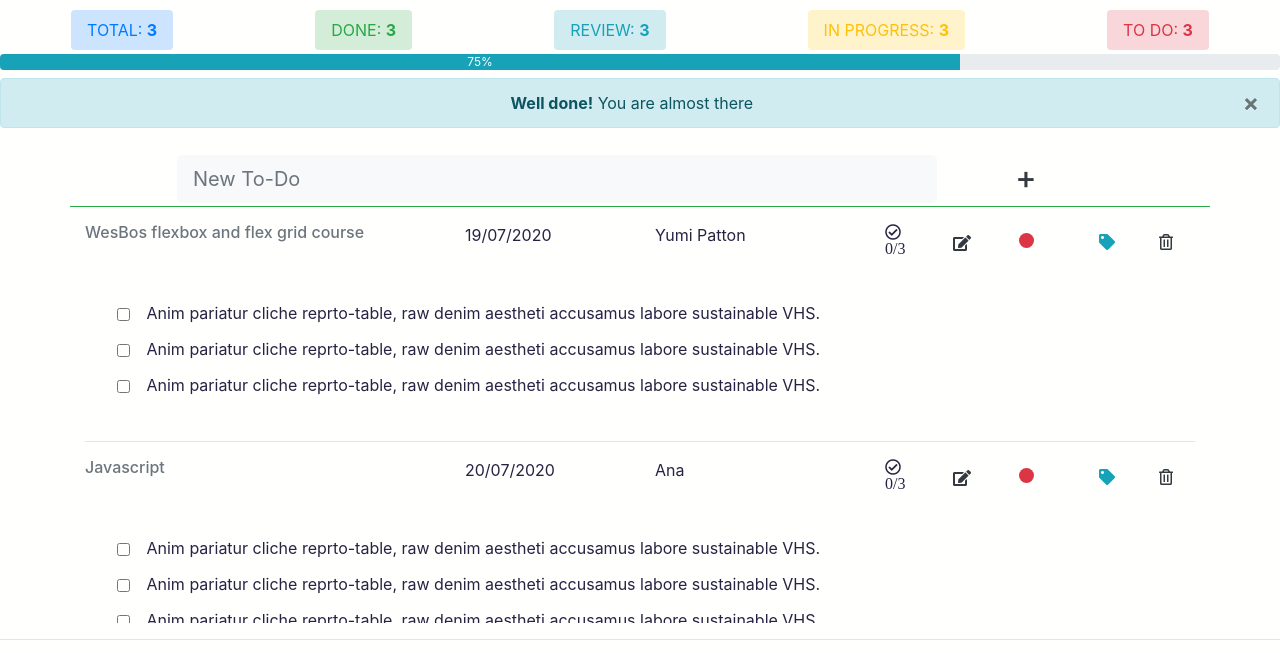
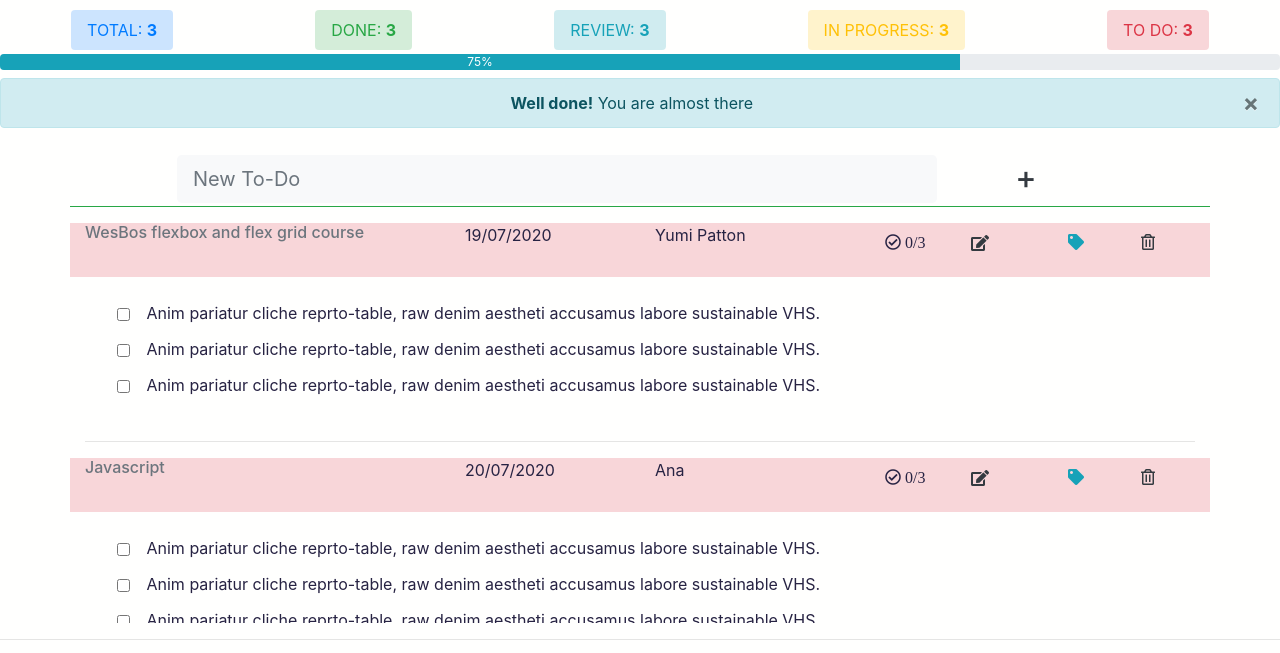
Before and after one commit to agorodinskaya/TeamTaskList-1, a plain HTML site: page index.html in a window 1280 px wide. Shown: the part 66-719 px from the top of the page. Drawn offline with nearby package versions, Linux system fonts and the light colour scheme.

Commit message:
added background color for urgent to do  tasks and deleted red round circle

```diff
--- a/index.html
+++ b/index.html
@@ -105,10 +105,10 @@
                     <div class="ps-content">
                         <div class="container">
                             <!--First Task-->
-                            <div class="row task" id="task1">
+                            <div class="row task toDo" id="task1">
                                 <div class="col-lg-4 col-12 taskTitle order-2 order-lg-1">
                                     <a href="#task1Description" class="text-secondary icon ml-0 pl-0 small"
-                                        data-toggle="collapse" data-target="#task1Description">
+                                    data-toggle="collapse" data-target="#task1Description">
                                         <h6 class="text-left">WesBos flexbox and flex grid course</h6>
                                     </a>
 
@@ -134,9 +134,6 @@
                                                 class="d-inline btn btn-link col-2 ml-0 pl-0 mb-0 pb-0 text-dark"
                                                 data-toggle="modal" data-target="#newTaskInput">
                                                 <i class="fas fa-edit"></i></a>
-                                        </li>
-                                        <li class="col">
-                                            <span class="dot rounded-circle bg-danger icon"></span>
                                         </li>
                                         <li class="col">
                                             <button class="btn btn-link text-info" data-toggle="modal"
@@ -185,7 +182,7 @@
                             </div>
                             <hr />
                             <!--Second Task -->
-                            <div class="row task" id="task2">
+                            <div class="row task toDo" id="task2">
                                 <div class="col-lg-4 col-12 taskTitle order-2 order-lg-1">
                                     <a href="#task2Description" class="text-secondary icon ml-0 pl-0 small"
                                         data-toggle="collapse" data-target="#task2Description">
@@ -208,9 +205,6 @@
                                                 class="d-inline btn btn-link col-2 ml-0 pl-0 mb-0 pb-0 text-dark"
                                                 data-toggle="modal" data-target="#newTaskInput">
                                                 <i class="fas fa-edit"></i></a>
-                                        </li>
-                                        <li class="col">
-                                            <span class="dot rounded-circle bg-danger icon"></span>
                                         </li>
                                         <li class="col">
                                             <button class="btn btn-link text-info" data-toggle="modal"
@@ -259,7 +253,7 @@
                             </div>
                             <hr />
                             <!--Third Task List-->
-                            <div class="row task" id="task3">
+                            <div class="row task toDo" id="task3">
                                 <div class="col-lg-4 col-12 taskTitle order-2 order-lg-1">
                                     <a href="#task3Description" class="text-secondary icon ml-0 pl-0 small"
                                         data-toggle="collapse" data-target="#task3Description">
@@ -284,9 +278,6 @@
                                                 class="d-inline btn btn-link col-2 ml-0 pl-0 mb-0 pb-0 text-dark"
                                                 data-toggle="modal" data-target="#newTaskInput">
                                                 <i class="fas fa-edit"></i></a>
-                                        </li>
-                                        <li class="col">
-                                            <span class="dot rounded-circle bg-danger icon"></span>
                                         </li>
                                         <li class="col">
                                             <button class="btn btn-link text-info" data-toggle="modal"
```
